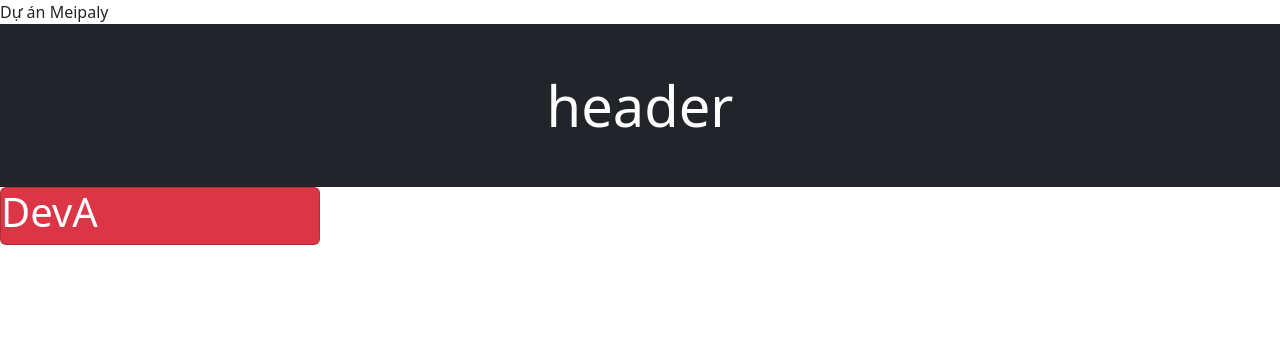
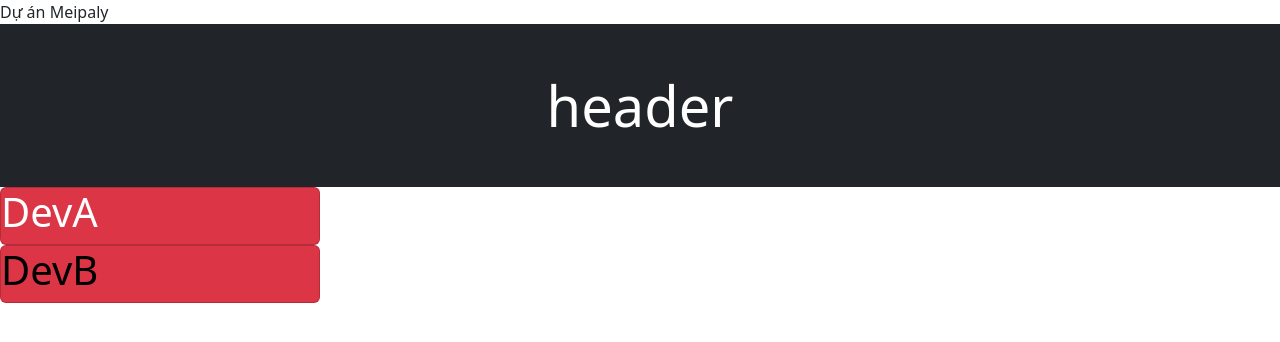
Before and after one commit to hai4345/project_git, a plain HTML site: page index.html in a window 1280 px wide. Drawn offline with nearby package versions, Linux system fonts and the light colour scheme.

Commit message:
devB_add_css

```diff
--- /dev/null
+++ b/css/css_devB.css
@@ -0,0 +1,3 @@
+.text-dev-b {
+    color: #000;
+}
--- a/index.html
+++ b/index.html
@@ -18,6 +18,7 @@
         />
 
         <link rel="stylesheet" href="./css/css_devA.css">
+        <link rel="stylesheet" href="./css/css_devB.css">
     </head>
 
     <body>
@@ -31,6 +32,10 @@
          <div class="card w-25 bg-danger text-white">
             <h1 class="text-dev-a">DevA</h1>
          </div>
+         <div class="card w-25 bg-danger text-white">
+            <h1 class="text-dev-b">DevB</h1>
+         </div>
+
 
 
 
```
